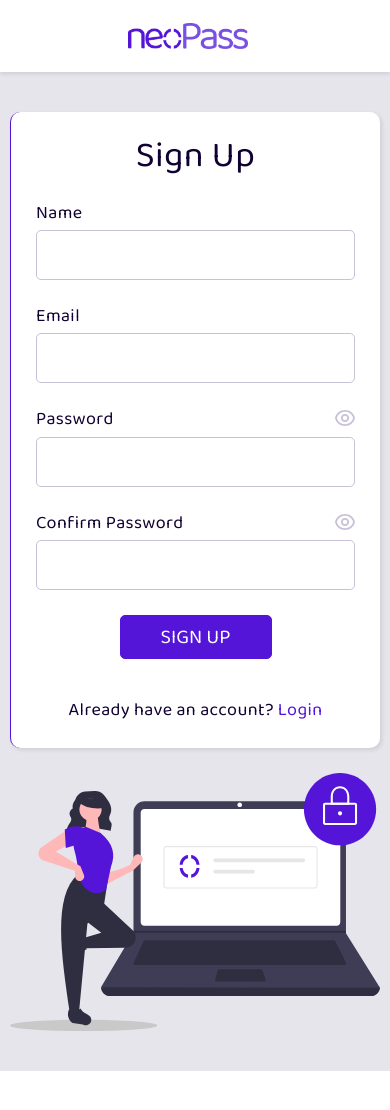
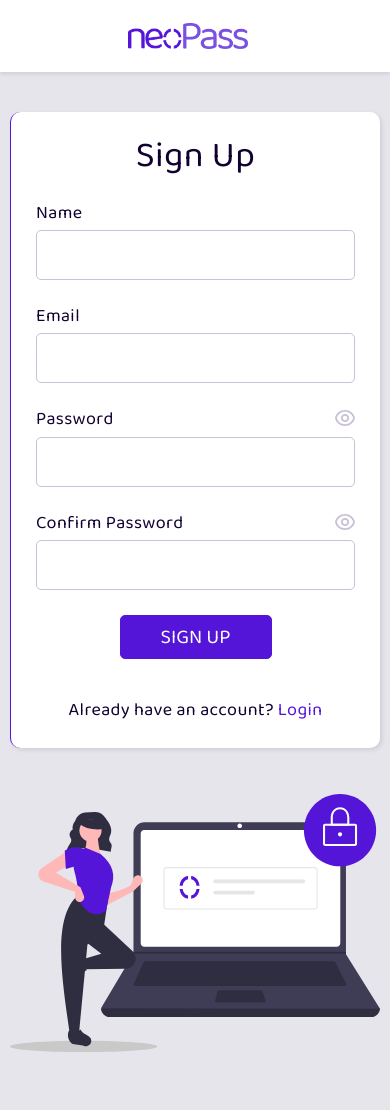
Before and after one commit to andremendonca03/neoPass, a Next.js app: page /signup in a window 390 px wide. Shown: the top 1110 px of the page. Before the commit the page ends 1071 px from the top, so only its background shows below. Built offline with nearby package versions, Linux system fonts and the light colour scheme; no server answers.

Commit message:
ForgotPassword Functionality

```diff
--- a/pages/login.jsx
+++ b/pages/login.jsx
@@ -48,15 +48,14 @@ const Login = () => {
             </strong>
           </form>
 
-          {console.log(formCtx.forgotPasswordModal)}
           {formCtx.forgotPasswordModal && <ForgotPasswordModal />}
 
           <div className={styles.loginImage}>
             <global.Image
               src="/login-img.svg"
               alt="Woman in Purple signing up for NeoPass Password Management"
-              width={316}
-              height={330}
+              width={327}
+              height={448}
               priority="true"
             />
           </div>
--- a/pages/signup.jsx
+++ b/pages/signup.jsx
@@ -65,8 +65,8 @@ const SignUp = () => {
             <global.Image
               src="/signup-img.svg"
               alt="Woman in Purple signing up for NeoPass Password Management"
-              width={410}
-              height={286}
+              width={452}
+              height={327}
               priority="true"
             />
           </div>
--- a/styles/Form.module.scss
+++ b/styles/Form.module.scss
@@ -4,6 +4,7 @@
   background-color: $color-w-1;
   .form {
     @include pageFlex();
+    gap: 25px;
     padding: 80px 10px 60px 10px;
     .formCard {
       flex: 0 1 410px;
@@ -85,14 +86,14 @@
       }
     }
     .signUpImage {
-      flex: 0 1 410px;
+      flex: 0 1 452px;
       margin-top: 60px;
       & img {
         height: auto;
       }
     }
     .loginImage {
-      flex: 0 1 316px;
+      flex: 0 1 327px;
       margin-top: 40px;
       & img {
         height: auto;
@@ -142,14 +143,20 @@
   }
 }
 
-@media only screen and (max-width: 600px) {
+@media only screen and (max-width: 768px) {
   .formBg .form {
     flex-direction: column;
+    max-width: 500px;
     padding: 40px 10px;
-    .signUpImage,
+    .signUpImage, .loginImage {
+      max-height: 300px;
+      margin-top: 0px;
+      img {
+        height: 100%;
+      }
+    }
     .loginImage {
-      flex: 0 0 auto;
-      margin-top: 25px;
+      max-height: 400px;
     }
   }
 }
```
Also changed, not shown: components/ForgotPasswordModal.jsx (+3 -6 lines).
